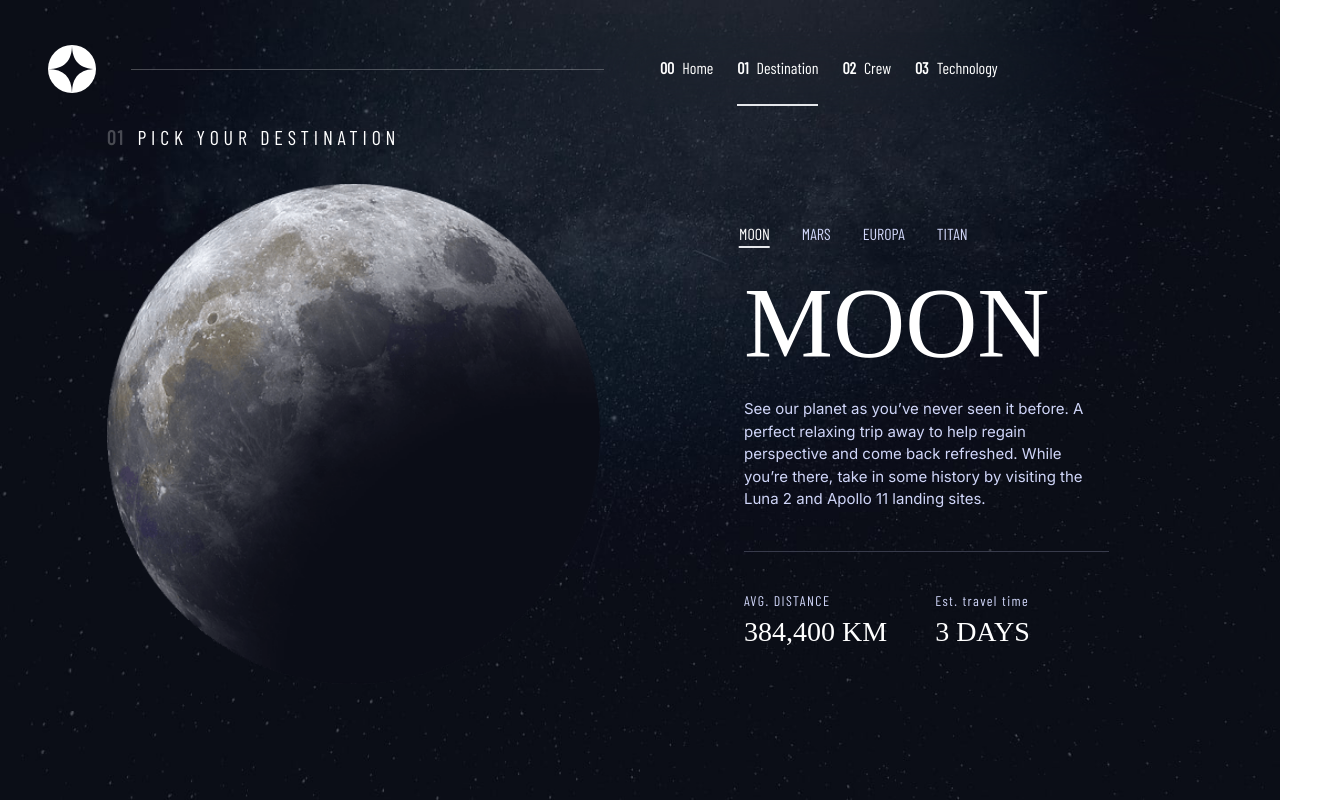
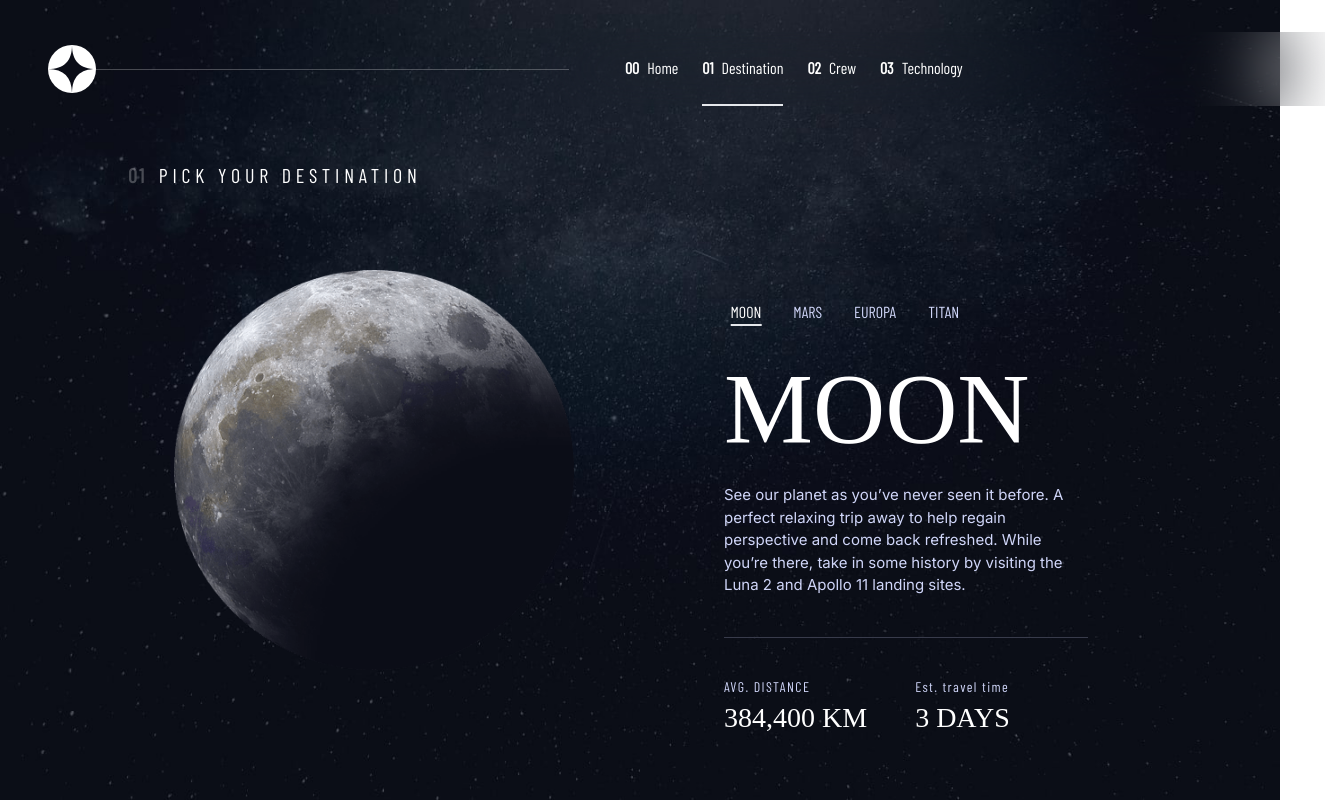
Before and after one commit to joe801/space-tourism, a Next.js app: page /destination in a window 1280 px wide. Shown: the whole page, 1325 px wide, since content can reach past the window. Built offline with nearby package versions, Linux system fonts and the light colour scheme; a web font is replaced by a local one.

Commit message:
added navbar to layout and adjusted pages

```diff
--- a/app/components/Navbar.tsx
+++ b/app/components/Navbar.tsx
@@ -18,7 +18,7 @@ const Navbar = () => {
   };
 
   return (
-    <nav className="relative w-full pt-8 md:pt-0 lg:pt-8 pl-6 lg:pl-12 bg-transparent text-white font-barlow flex justify-between items-start md:items-center z-50">
+    <nav className="absolute w-full pt-8 md:pt-0 lg:pt-8 pl-6 lg:pl-12 bg-transparent text-white font-barlow flex justify-between items-start md:items-center z-50">
       <Image src={logo} alt="logo" />
       <div
         className={`${
@@ -29,7 +29,7 @@ const Navbar = () => {
       >
         <div className="hidden xl:inline-block h-[1px] w-[473px] bg-white opacity-25 -mr-6 z-10"></div>
         <div
-          className={`flex bg-[#FFFFFF01] backdrop-blur-2xl md:pl-12 lg:pl-20 md:w-[420px] lg:w-[700px] md:gap-6 ${
+          className={`flex bg-[#FFFFFF01] backdrop-blur-2xl md:pl-12 lg:pl-20 md:w-[420px] lg:w-[780px] md:gap-6 ${
             showMenu
               ? "flex-col md:flex-row gap-4 pl-12 pt-32 md:pt-0 absolute md:relative right-0 top-0 w-8/12 h-screen md:h-fit"
               : " flex-row"
@@ -39,6 +39,7 @@ const Navbar = () => {
             <Link
               href={item.link}
               key={item.no}
+              onClick={updateShowMenu}
               className={`md:py-6 ${
                 pathname === item.route ? "md:border-b-2" : ""
               }`}
--- a/app/crew/page.tsx
+++ b/app/crew/page.tsx
@@ -6,6 +6,9 @@ import Image from "next/image";
 import Slider from "react-slick";
 import "slick-carousel/slick/slick.css";
 import "slick-carousel/slick/slick-theme.css";
+import { Swiper, SwiperSlide } from 'swiper/react';
+import 'swiper/css';
+import 'swiper/css/pagination';
 import Animate from "../components/Animate";
 
 const Crew = () => {
@@ -32,9 +35,10 @@ const Crew = () => {
   };
   return (
     <Animate>
-      <section className="w-full min-h-screen pb-12 bg-crew-mobile md:bg-crew-tablet lg:bg-crew-desktop bg-no-repeat bg-center bg-cover text-white scroll-smooth">
-        <Navbar />
-        <div className=" w-10/12 mx-auto pb-12">
+      <section className="w-full  h-full min-h-screen pb-12 bg-crew-mobile md:bg-crew-tablet lg:bg-crew-desktop bg-no-repeat bg-center bg-cover text-white scroll-smooth">
+
+
+        {/* <div className=" w-10/12 mx-auto pb-12">
           <h4 className=" text-center tracking-[2.7px] font-barlow my-4 md:mb-8 md:text-start md:text-[20px] lg:tracking-[4.8px]">
             <span className=" font-bold opacity-25 mr-1">02</span> MEET YOUR
             CREW
@@ -63,7 +67,7 @@ const Crew = () => {
               </div>
             ))}
           </Slider>
-        </div>
+        </div> */}
       </section>
     </Animate>
   );
--- a/app/destination/page.tsx
+++ b/app/destination/page.tsx
@@ -11,17 +11,18 @@ const Destination = () => {
   const [tabIndex, setTabIndex] = useState<number>(0);
   return (
     <Animate>
+
       <section className="w-full min-h-screen pb-12 bg-dest-mobile md:bg-dest-tablet lg:bg-dest-desktop bg-no-repeat bg-center bg-cover text-white">
-        <Navbar />
-        <div className="w-10/12 mx-auto text-center relative">
-          <h4 className=" tracking-widest font-barlow my-4 md:mb-8 md:text-start md:text-[20px] lg:tracking-[4.8px]">
+
+        <div className="w-[80%] relative mx-auto pt-24 md:pt-40 text-center">
+          <h4 className=" tracking-widest font-barlow mb-4 md:mb-8 lg:mb-20 md:text-start md:text-[20px] lg:tracking-[4.8px]">
             <span className=" font-bold opacity-25 mr-1 tracking-widest">
               01
             </span>{" "}
             PICK YOUR DESTINATION
           </h4>
           <div className=" text-center ">
-            <div className="flex font-barlow text-sm lg:text-base gap-4 md:gap-8 absolute top-[260px] md:top-[490px] left-1/2 lg:left-[78%] xl:left-[70%] lg:top-[100px] transform  -translate-x-1/2 ">
+            <div className="flex font-barlow text-sm lg:text-base gap-4 md:gap-8 absolute top-[360px] md:top-[650px] left-1/2 lg:left-[78%] xl:left-[70%] lg:top-[300px] transform  -translate-x-1/2 ">
               {jsonData.destinations.map((dest, index) => (
                 <h4
                   className={` uppercase cursor-pointer ${
@@ -39,11 +40,11 @@ const Destination = () => {
             {jsonData.destinations.map((dest, index) => (
               <div
                 key={index}
-                className=" grid grid-cols-1 lg:grid-cols-2 lg:gap-20 justify-items-center"
+                className=" grid grid-cols-1 lg:grid-cols-2 lg:gap-10 justify-items-center"
               >
                 {index == tabIndex && (
                   <Image
-                    className=" md:w-[400px] md:h-[400px] lg:w-[500px] lg:h-[500px]"
+                    className=" md:w-[400px] md:h-[400px] lg:w-[400px] lg:h-[400px]"
                     src={dest.images.png}
                     alt={dest.name}
                     width={200}
--- a/app/layout.tsx
+++ b/app/layout.tsx
@@ -1,11 +1,12 @@
 import type { Metadata } from "next";
 import { Inter } from "next/font/google";
 import "./globals.css";
+import Navbar from "./components/Navbar";
 
 const inter = Inter({ subsets: ["latin"] });
 
 export const metadata: Metadata = {
-  title: "Create Next App",
+  title: "Space",
   description: "Generated by create next app",
 };
 
@@ -16,7 +17,7 @@ export default function RootLayout({
 }) {
   return (
     <html lang="en">
-      <body className={inter.className}>{children}</body>
+      <body className={inter.className}> <Navbar />{children}</body>
     </html>
   );
 }
--- a/app/page.tsx
+++ b/app/page.tsx
@@ -6,10 +6,11 @@ import Navbar from "./components/Navbar";
 export default function Home() {
   return (
     <Animate>
+
       <main className="bg-home-mobile md:bg-home-tablet lg:bg-home-desktop bg-no-repeat bg-center h-screen w-full bg-cover text-white">
-        <Navbar />
-        <div className=" w-9/12 mx-auto mt-8 md:mt-[120px] lg:mt-[100px] text-center lg:text-start">
-          <h2 className=" text-secondary font-barlow text-base md:text-[28px]">
+
+        <div className=" w-[80%] mx-auto pt-24 md:pt-40 lg:pt-56 text-center lg:text-start">
+          <h2 className=" text-secondary font-barlow text-base md:text-[28px] tracking-widest">
             SO, YOU WANT TO TRAVEL TO
           </h2>
           <div className="flex flex-col gap-10 md:gap-40 lg:gap-10 lg:flex-row justify-center md:justify-between items-center">
--- a/package.json
+++ b/package.json
@@ -15,7 +15,8 @@
     "react": "^18",
     "react-dom": "^18",
     "react-slick": "^0.29.0",
-    "slick-carousel": "^1.8.1"
+    "slick-carousel": "^1.8.1",
+    "swiper": "^11.0.5"
   },
   "devDependencies": {
     "@types/node": "^20",
```
Also changed, not shown: 1 other file (tests, documents, lock files or other folders).
